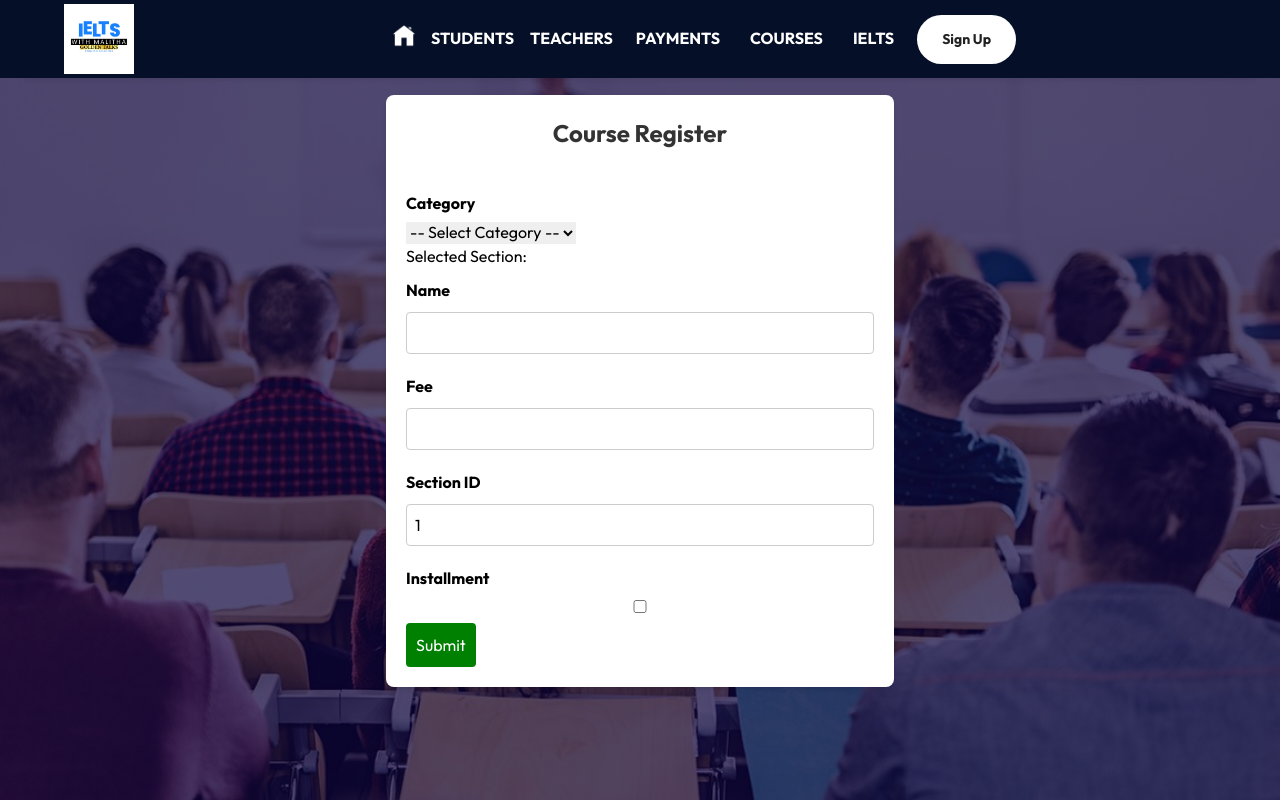
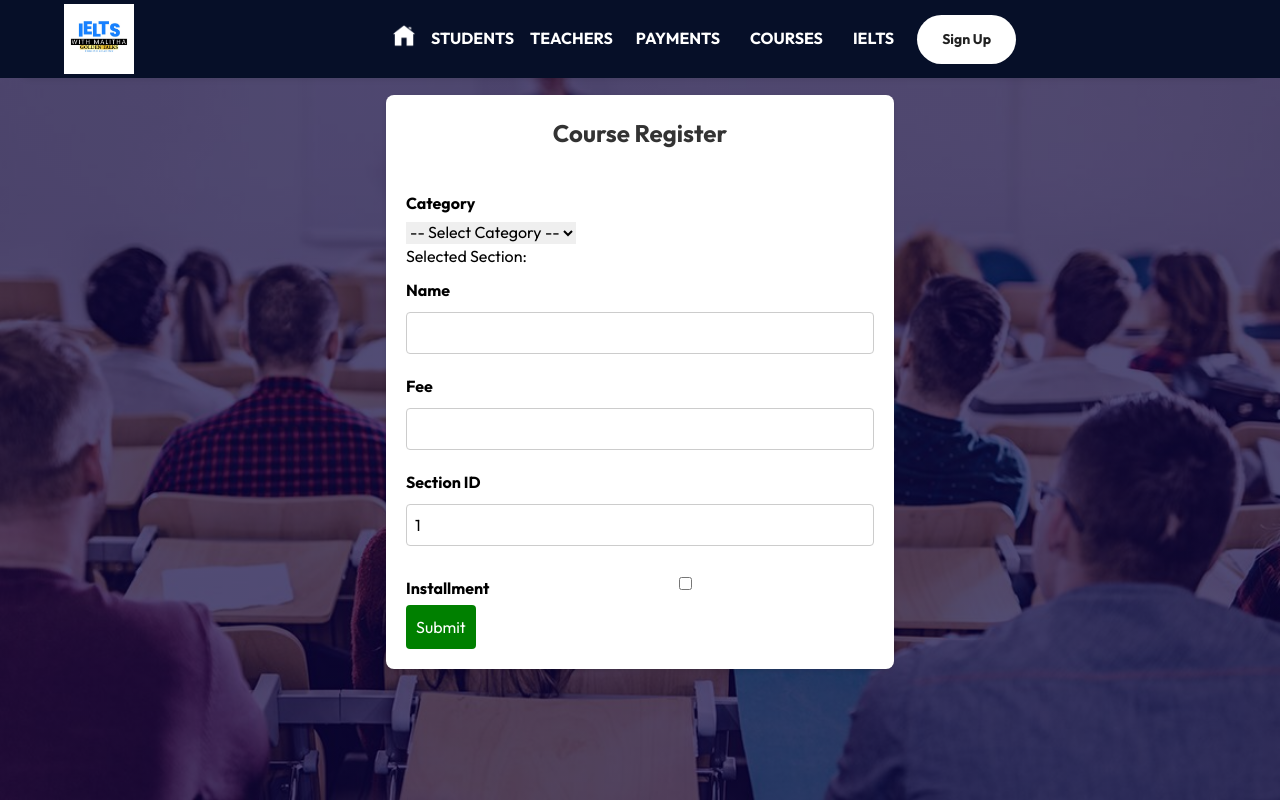
Before and after one commit to mjpiyumal/golden-talk, a React (Vite) app: page /create-courses in a window 1280 px wide. Built offline with nearby package versions, Linux system fonts and the light colour scheme.

Commit message:
change request final

```diff
--- a/src/component/courses/Course.css
+++ b/src/component/courses/Course.css
@@ -122,6 +122,21 @@ button:hover {
     cursor: pointer;
 }
 
+/*Create Course form check box inline css*/
+
+.inline-checkbox {
+    display: flex;
+    align-items: center;
+    gap: 8px; /* Adds spacing between label and checkbox */
+}
+
+.inline-checkbox label,
+.inline-checkbox input {
+    display: inline-block;
+    vertical-align: middle;
+    margin-right: 8px; /* Adjust spacing if needed */
+}
+
 /*Update Form Css*/
 
 .modal {
```
